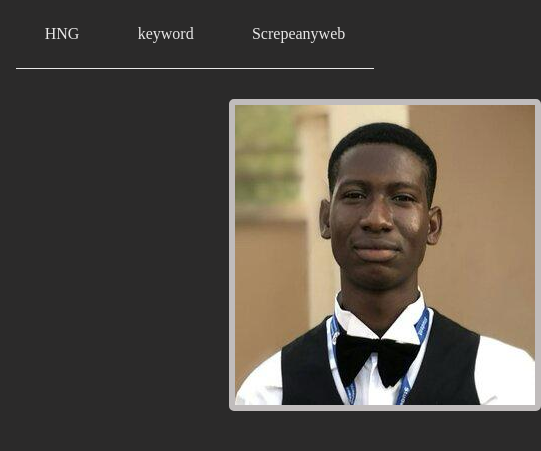
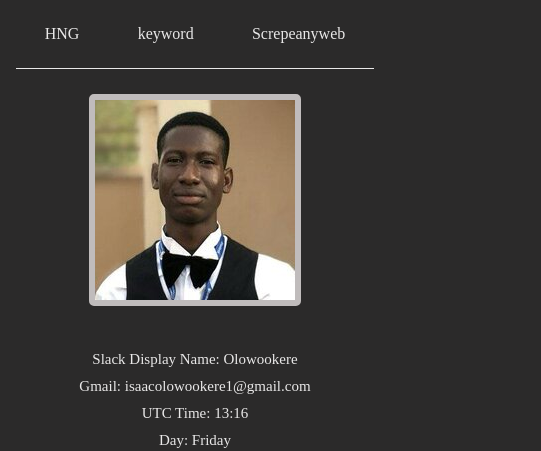
Before and after one commit to OLOWOOKEREISAAC/1st-Stage, a plain HTML site: page index.html in a window 390 px wide. Shown: the top 451 px of the page, 541 px wide, since content can reach past the window. Drawn offline with Linux system fonts and the light colour scheme.

Commit message:
added the responsiveness

```diff
--- a/index.html
+++ b/index.html
@@ -15,11 +15,11 @@
         </nav>
 
         <div class="biodata">
-            <img data-testid="slackProfilePicture" src="./assets/slack.jpeg"/>
+            <img data-testid="slackProfilePicture" src="./assets/mobile.jpg"/>
             <div class="info">
-                <p data-testid="slackDisplayName">Olowookere</p>
-                <p data-testid="slackEmail">isaacolowookere1@gmail.com</p>
-                <p data-testid="currentTimeUTC" id="">j</p>
+                <p data-testid="slackDisplayName">Slack Display Name: Olowookere</p>
+                <p data-testid="slackEmail"> Gmail: isaacolowookere1@gmail.com</p>
+                <p data-testid="currentTimeUTC">j</p>
                 <p data-testid="currentDay">current day of the week</p>
             </div>
         </div>
--- a/index.js
+++ b/index.js
@@ -1,6 +1,6 @@
 const d = new Date();
 const day = d.getUTCDay();
-const time = d.getUTCHours() + ':' + d.getUTCMinutes();
+const time = 'UTC Time: '+d.getUTCHours() + ':' + d.getUTCMinutes();
 
 const weekdays = ['Sunday', 'Monday', 'Tuesday', 'Wednesday', 'Thursday', 'Friday', 'Saturday']
 
@@ -9,4 +9,4 @@ timePlaceholder.innerHTML = time;
 
 
 let dayPlaceHolder = document.querySelector('[data-testid="currentDay"]');
-dayPlaceHolder.innerHTML = weekdays[day];
+dayPlaceHolder.innerHTML = 'Day: ' + weekdays[day];
--- a/style.css
+++ b/style.css
@@ -37,7 +37,7 @@ img {
 .biodata {
   margin: 30px;
   display: grid;
-  grid-template-columns: 1fr 1fr;
+  grid-template-columns: 1fr 1.5fr;
   justify-items: end;
   gap: 55px;
 }
@@ -45,7 +45,7 @@ img {
 .biodata .info{
     text-align: left;
     align-content: center;
-    font-size: 40px;
+    font-size: 30px;
     width: 100%;
 }
 
@@ -56,8 +56,8 @@ img {
 }
 
 .goals  li{
-    font: 200px;
-    line-height: 25px;
+    /* font: 200px; */
+    line-height: 30px;
 }
 
 .goals ul {
@@ -74,18 +74,27 @@ img {
     margin-bottom: 20px;
 }
 
-@media screen and (max-width:500px) {
-  .biodata {
-    margin: 30px;
-    display: grid;
-    grid-template-columns: 1fr;
-    justify-items: end;
 
-  }
-  .biodata .info{
-    grid-column-start: 0;
-    grid-column-end: 1;
-  }
+@media screen and (max-width:800px) {
+  .biodata .info{font-size: 25px;}
 
 
 }
+
+@media screen and (max-width:500px) {
+  .biodata {
+    margin: 0px;
+    display: grid;
+    grid-template-columns: 1fr;
+    justify-items: center;
+    gap:40px;
+  }
+  .biodata .info{
+    font-size: 15px;
+    text-align: center;
+  }
+  .biodata img{
+    margin-top: 25px;
+  }
+
+}
```
Also changed, not shown: assets/mobile.jpg (added), assets/slack.jpeg (deleted).
